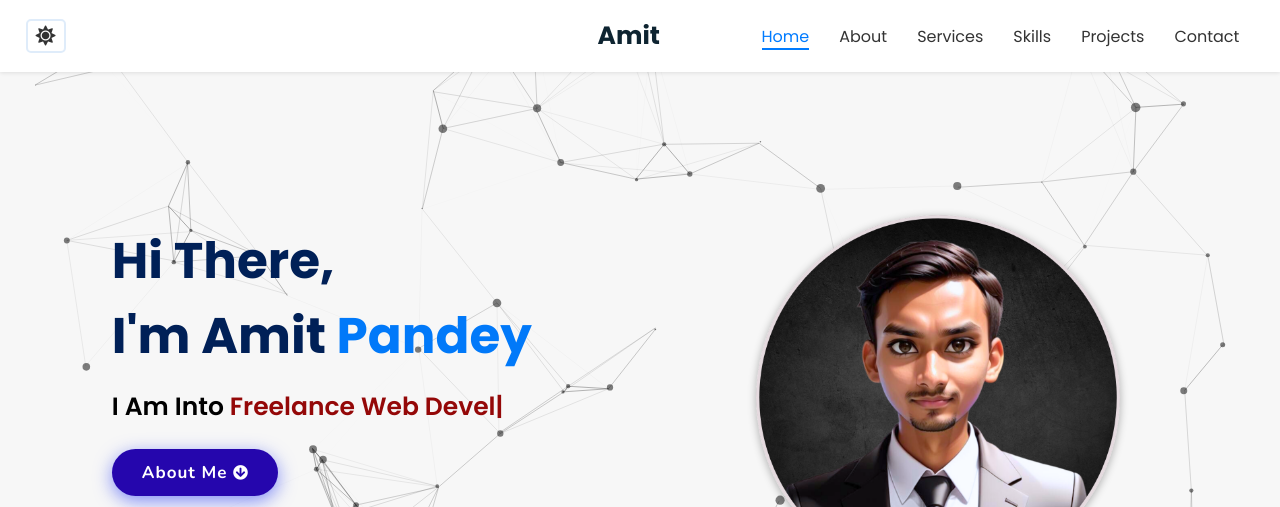
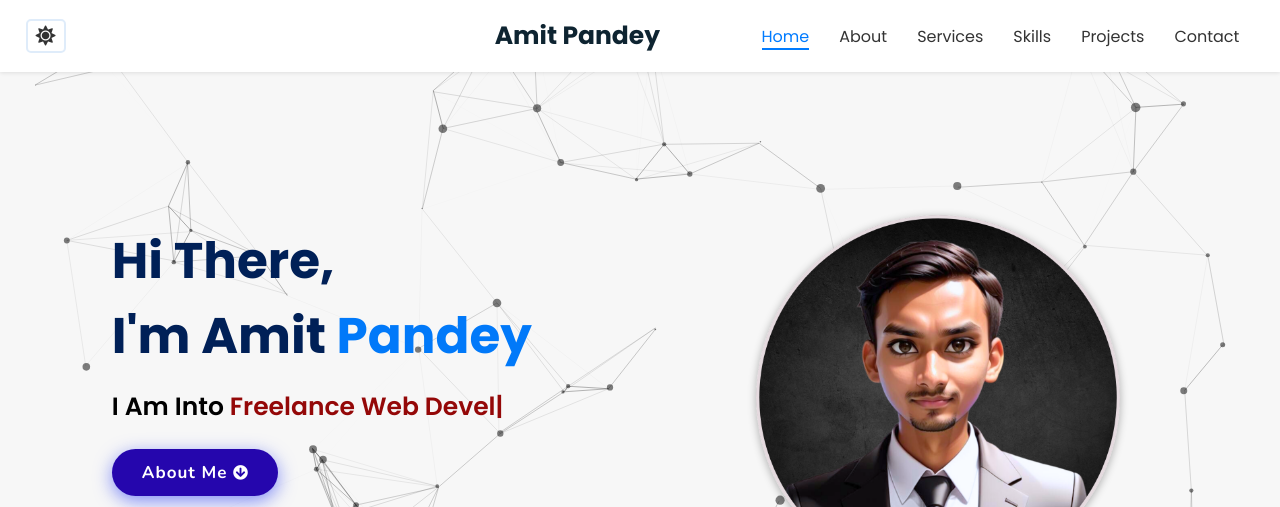
Before and after one commit to Amitp1501/Portfolio, a plain HTML site: page index.html in a window 1280 px wide. Shown: the top 507 px of the page. Drawn offline with nearby package versions, Linux system fonts and the light colour scheme.

Commit message:
logo change

```diff
--- a/index.html
+++ b/index.html
@@ -19,7 +19,7 @@
     <!-- Navbar section starts -->
     <header>
         <button id="theme-toggle" class="fas fa-sun"></button>
-        <a href="#" class="logo">Amit</a>
+        <a href="#" class="logo">Amit Pandey</a>
         <div id="menu" class="fas fa-bars"></div>
 
         <nav class="navbar">
```
